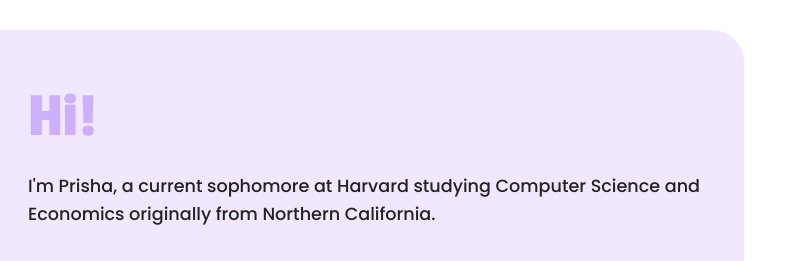
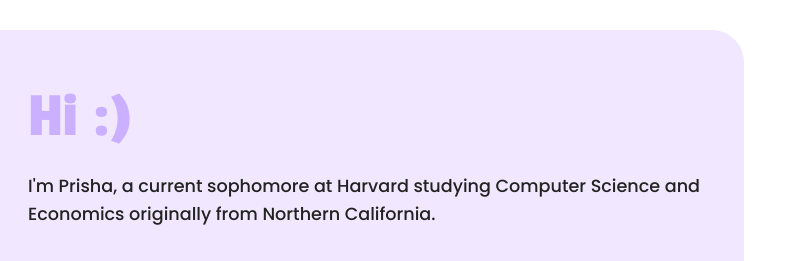
Before and after one commit to prishashethh/personalwebsite, a plain HTML site: page about/index.html in a window 1280 px wide. Shown: the part 53-314 px from the top of the page, 471-1280 px from the left. Drawn offline with nearby package versions, Linux system fonts and the light colour scheme.

Commit message:
added smiley

```diff
--- a/about/index.html
+++ b/about/index.html
@@ -45,7 +45,7 @@
                 </div>
 
                 <div class="aboutRight">
-                    <h1 class="aboutHeader">Hi!</h1>
+                    <h1 class="aboutHeader">Hi :)</h1>
                     <p>
                     I'm Prisha, a current sophomore at Harvard studying Computer Science and Economics originally from Northern California.<br><br>
 
```
